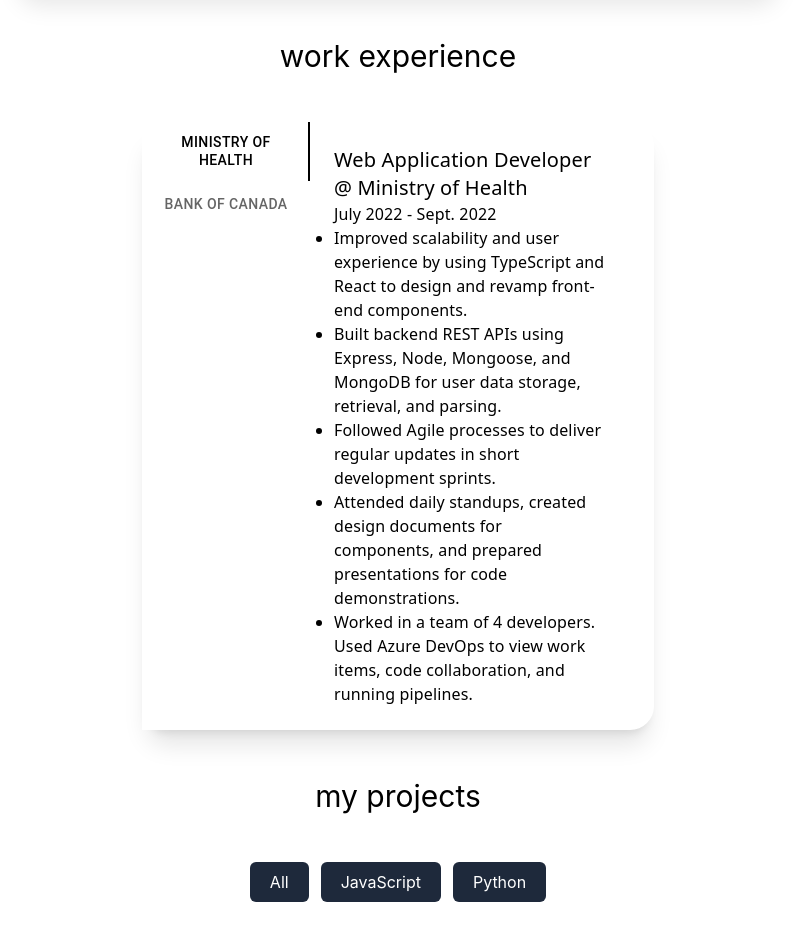
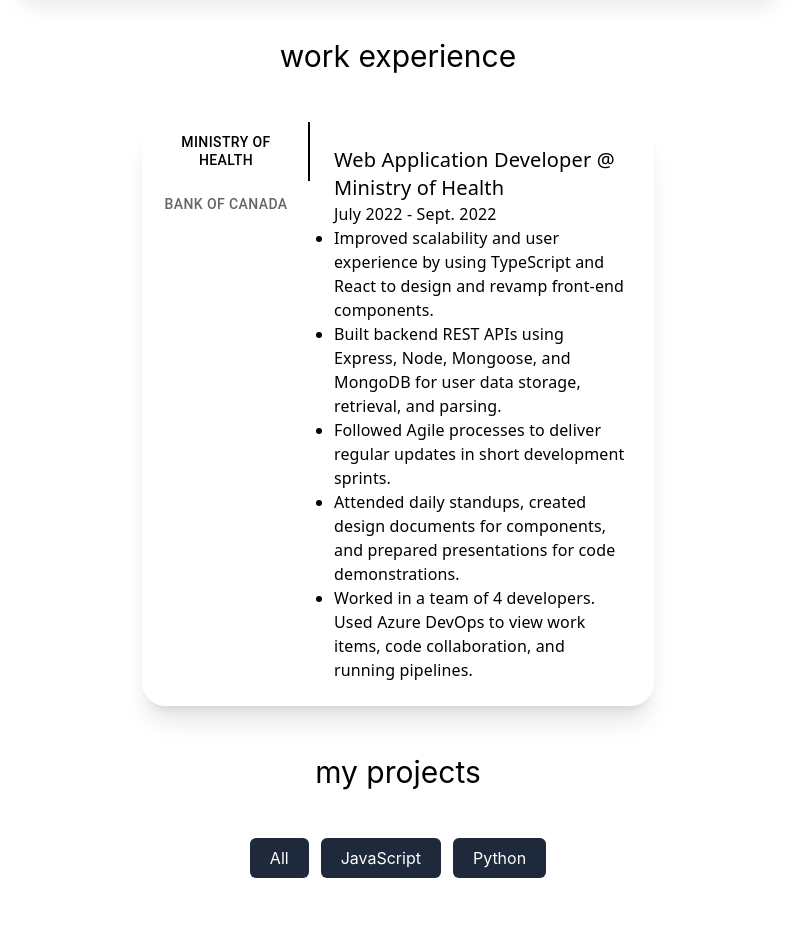
Before and after one commit to bencostas/bencostas.github.io, a React (Create React App) app: page / in a window 1280 px wide. Shown: the part 620-1547 px from the top of the page, without its empty margins (242-1037 px from the left). Built offline with nearby package versions, Linux system fonts and the light colour scheme.

Commit message:
fixed border issue

```diff
--- a/src/Components/JobTabs.js
+++ b/src/Components/JobTabs.js
@@ -46,9 +46,9 @@ export const JobTabs = ({ data }) => {
     };
 
     return (
-        <div className='rounded-3xl shadow-xl text-left self-auto w-full lg:w-3/5 xl:w-2/5 h-max'>
+        <div className='text-center rounded-3xl shadow-xl text-left self-auto w-full lg:w-3/5 xl:w-2/5 h-max'>
         <Box
-            sx={{ fontFamily: "sans-serif", bgcolor: 'background.paper', display: 'flex', height: "95%", width: "95%"}}
+            sx={{ fontFamily: "sans-serif", bgcolor: 'background.paper', display: 'flex', height: "100%", width: "100%", borderRadius: "1.5rem"}}
         >
             <Tabs
                 orientation="vertical"
```
